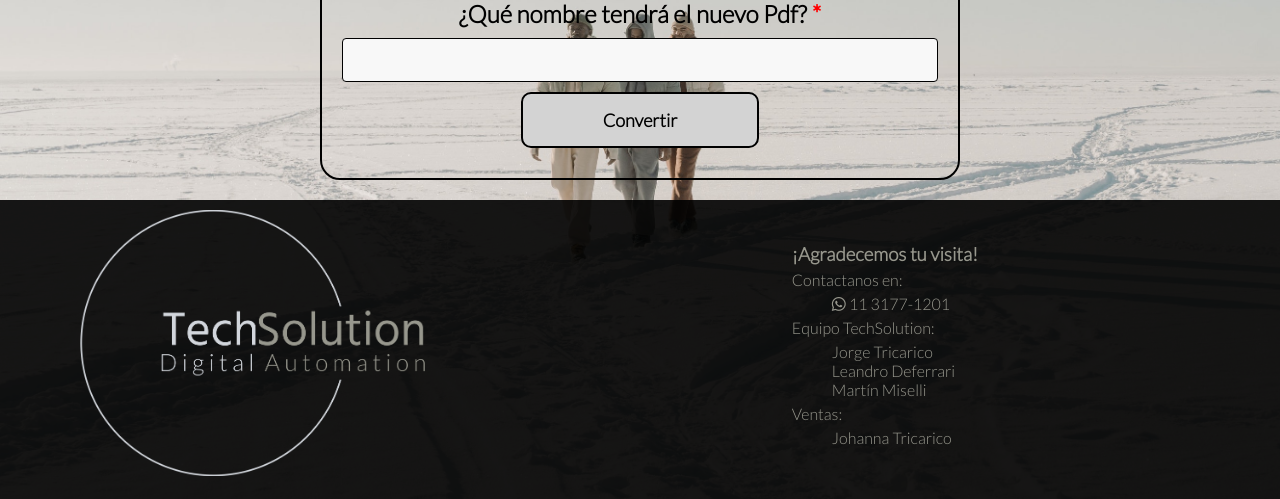
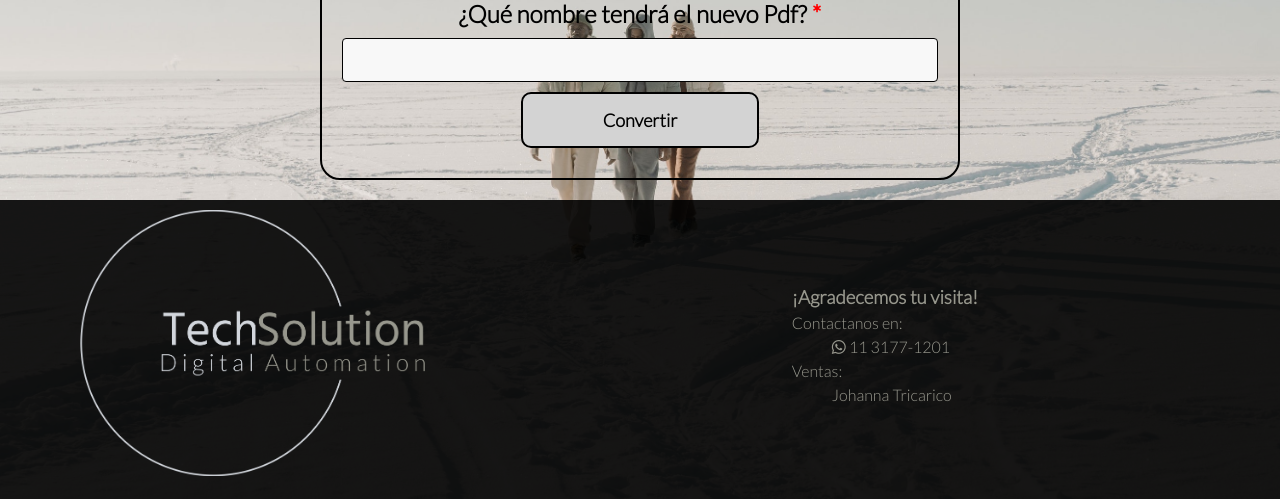
Before and after one commit to MiselliMartin/precioACatalogoMVC, a Flask app: page / in a window 1280 px wide. Shown: the part 625-1124 px from the top of the page. Run offline with Flask 3, Linux system fonts and the light colour scheme; some libraries are stand-ins or nearby versions; some web fonts are replaced.

Commit message:
comments

```diff
--- a/templates/catalogo.html
+++ b/templates/catalogo.html
@@ -95,7 +95,7 @@
     <div class="palfoo2">
       <h3>¡Agradecemos tu visita!</h3>
       <p>Contactanos en: <ul><!--<li><i class="fa-regular fa-envelope"></i> techsolution@gmail.com</li> --><li><i class="fa-brands fa-whatsapp"></i> 11 3177-1201</li></ul>
-      <p>Equipo TechSolution: <ul><li>Jorge Tricarico</li><li>Leandro Deferrari</li><li>Martín Miselli</li></ul></p>
+      <p><!--Equipo TechSolution: <ul><li>Jorge Tricarico</li><li>Leandro Deferrari</li><li>Martín Miselli</li></ul>--></p>
       <p>Ventas: <ul><li>Johanna Tricarico</li></ul></p>
     </div>
   </div>
--- a/templates/index.html
+++ b/templates/index.html
@@ -78,7 +78,7 @@
     <div class="palfoo2">
       <h3>¡Agradecemos tu visita!</h3>
       <p>Contactanos en: <ul><!--<li><i class="fa-regular fa-envelope"></i> techsolution@gmail.com</li> --><li><i class="fa-brands fa-whatsapp"></i> 11 3177-1201</li></ul>
-      <p>Equipo TechSolution: <ul><li>Jorge Tricarico</li><li>Leandro Deferrari</li><li>Martín Miselli</li></ul></p>
+      <p><!--Equipo TechSolution: <ul><li>Jorge Tricarico</li><li>Leandro Deferrari</li><li>Martín Miselli</li></ul>--></p>
       <p>Ventas: <ul><li>Johanna Tricarico</li></ul></p>
     </div>
   </div>
```
